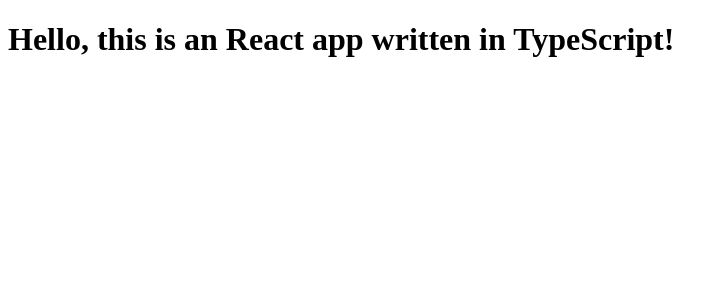
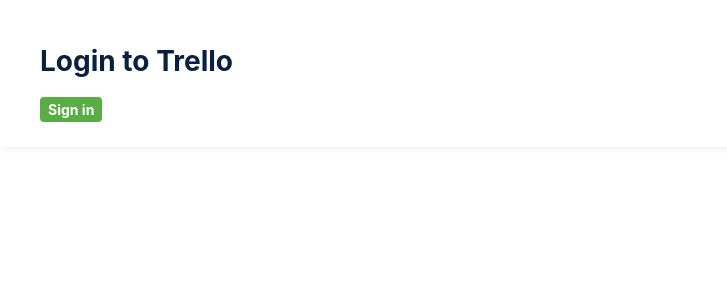
Before and after one commit to akkisagiraju/cannbann, a React app in the folder client/: page / in a window 1280 px wide. Shown: the top 300 px of the page, without its empty margins (0-727 px from the left). Built offline with nearby package versions, Linux system fonts and the light colour scheme.

Commit message:
initial frontend stuff

```diff
--- a/client/src/App.tsx
+++ b/client/src/App.tsx
@@ -1,11 +1,8 @@
 import React from 'react';
+import Routes from './routes/Routes';
 
 const App = () => {
-  return (
-    <div>
-      <h1>Hello, this is an React app written in TypeScript!</h1>
-    </div>
-  );
+  return <Routes />;
 };
 
 export default App;
--- /dev/null
+++ b/client/src/components/Button.tsx
@@ -0,0 +1,22 @@
+import styled from 'styled-components';
+
+interface ButtonProps {
+  info?: boolean;
+  bold?: boolean;
+}
+
+const Button = styled.button`
+  color: #fff;
+  font-family: inherit;
+  font-weight: ${(props: ButtonProps) => (props.bold ? 700 : 400)};
+  font-size: 1em;
+  background-color: ${(props: ButtonProps) =>
+    props.info ? '#5AAC44' : '#FFF'};
+  border: none;
+  padding: 4px 8px;
+  border-radius: 4px;
+  box-shadow: none;
+  box-sizing: border-box;
+`;
+
+export default Button;
--- /dev/null
+++ b/client/src/components/Card.tsx
@@ -0,0 +1,18 @@
+import styled from 'styled-components';
+
+interface CardProps {
+  flex?: boolean;
+  column?: boolean;
+}
+
+const Card = styled.div`
+  display: ${(props: CardProps) => (props.flex ? 'flex' : 'block')};
+  flex-direction: ${(props: CardProps) => (props.column ? 'column' : 'row')};
+  background-color: #fff;
+  border-radius: 3px;
+  box-shadow: rgba(0, 0, 0, 0.1) 0 0 10px;
+  padding: 25px 40px;
+  font-family: inherit;
+`;
+
+export default Card;
--- a/client/src/index.tsx
+++ b/client/src/index.tsx
@@ -1,10 +1,15 @@
 import React from 'react';
 import ReactDOM from 'react-dom';
 import App from './App';
+import { ThemeProvider } from 'styled-components';
+import { lightTheme, GlobalStyle } from './theme/themes';
 
 ReactDOM.render(
   <React.StrictMode>
-    <App />
+    <ThemeProvider theme={lightTheme}>
+      <GlobalStyle />
+      <App />
+    </ThemeProvider>
   </React.StrictMode>,
   document.getElementById('app')
 );
--- /dev/null
+++ b/client/src/routes/Routes.tsx
@@ -0,0 +1,13 @@
+import React from 'react';
+import { Route, BrowserRouter } from 'react-router-dom';
+import SignIn from '../views/SignIn';
+
+const Routes = () => {
+  return (
+    <BrowserRouter>
+      <Route path="/" exact component={SignIn} />
+    </BrowserRouter>
+  );
+};
+
+export default Routes;
--- /dev/null
+++ b/client/src/theme/themes.ts
@@ -0,0 +1,36 @@
+import { createGlobalStyle } from 'styled-components';
+
+
+export interface Palette {
+  primaryColor: String;
+  primaryBackground: String;
+}
+
+export interface Typography {
+  fontSize: String;
+}
+
+export interface Theme {
+  palette: Palette;
+  typography: Typography;
+}
+
+export const lightTheme: Theme = {
+  palette: {
+    primaryColor: '#092042',
+    primaryBackground: '#0079BF'
+  },
+  typography: {
+    fontSize: '14px'
+  }
+};
+
+export const GlobalStyle = createGlobalStyle`
+  body {
+    color: #092042;
+    font-family: -apple-system, BlinkMacSystemFont, "Segoe UI", Roboto, Helvetica, Arial, sans-serif, "Apple Color Emoji", "Segoe UI Emoji", "Segoe UI Symbol";
+    font-size: 14px;
+    margin: 0;
+    padding: 0;
+  }
+`;
--- /dev/null
+++ b/client/src/views/SignIn.tsx
@@ -0,0 +1,18 @@
+import React from 'react';
+import Button from '../components/Button';
+import Card from '../components/Card';
+
+const SignIn = () => {
+  return (
+    <div>
+      <Card>
+        <h1>Login to Trello</h1>
+        <Button info bold>
+          Sign in
+        </Button>
+      </Card>
+    </div>
+  );
+};
+
+export default SignIn;
```
Also changed, not shown: client/src/layout/TopBar.tsx (added, +21 -0 lines).
